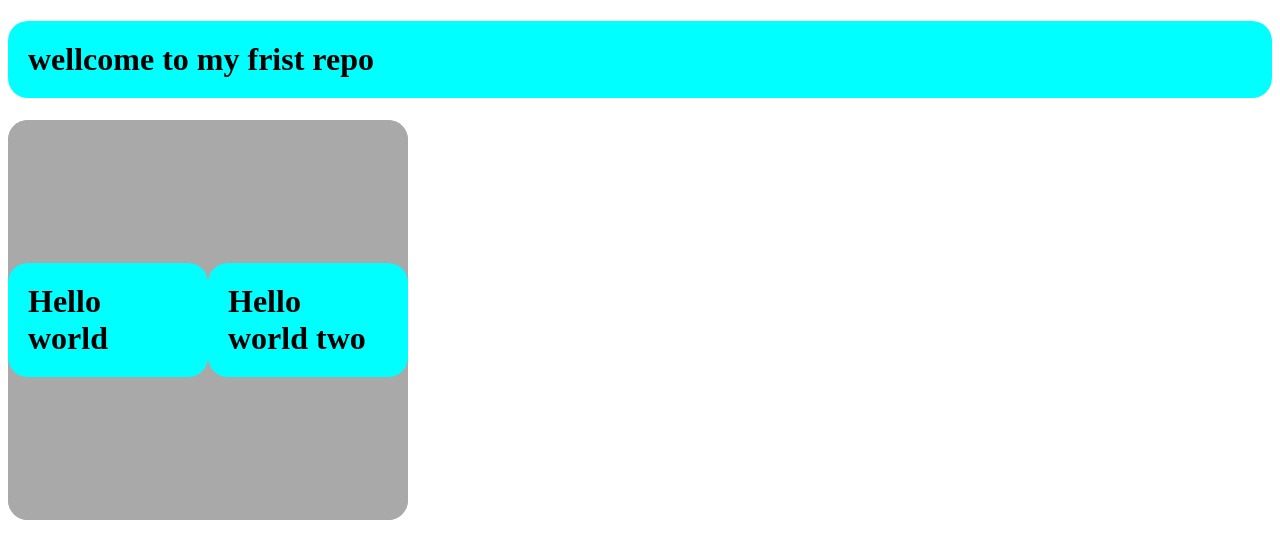
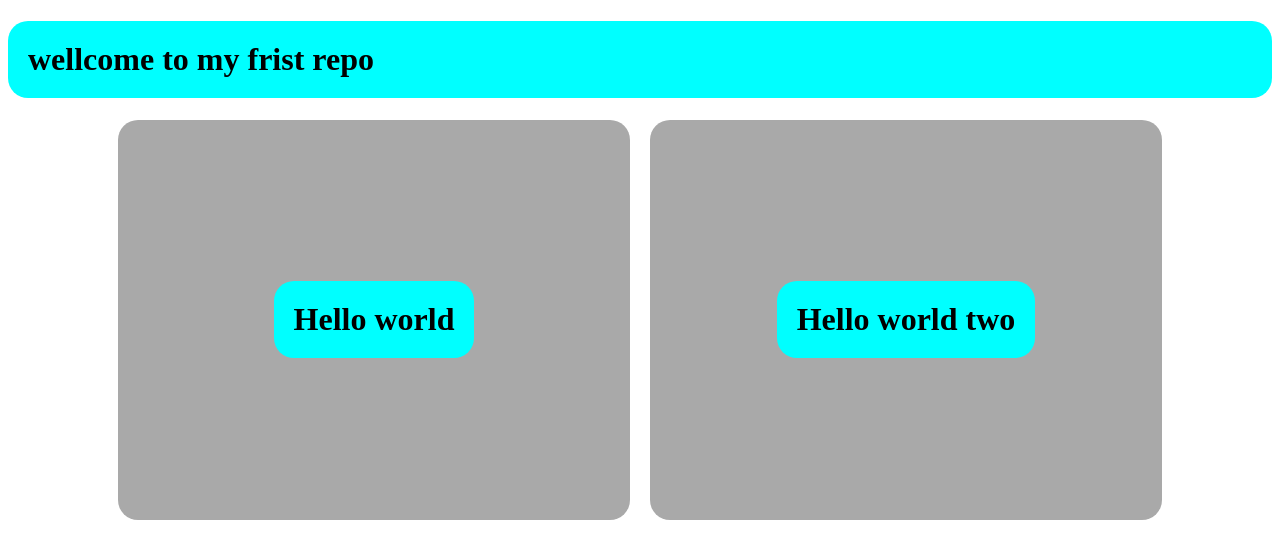
Before and after one commit to moies8/my-first-repo, a plain HTML site: page index.html in a window 1280 px wide. Drawn offline with Linux system fonts and the light colour scheme.

Commit message:
give more styling

```diff
--- a/style.css
+++ b/style.css
@@ -3,12 +3,18 @@ h1{
     padding: 20px;
     border-radius: 20px;
 }
-div{
+.hello{
     background-color: darkgrey;
-    width: 400px;
+    width: 40vw;
     height: 400px;
     display: flex;
     justify-content: center;
     align-items: center;
     border-radius: 20px;
 }
+.con{
+    display: flex;
+    gap: 20px;
+    justify-content: center;
+    align-items: center;
+}
```
